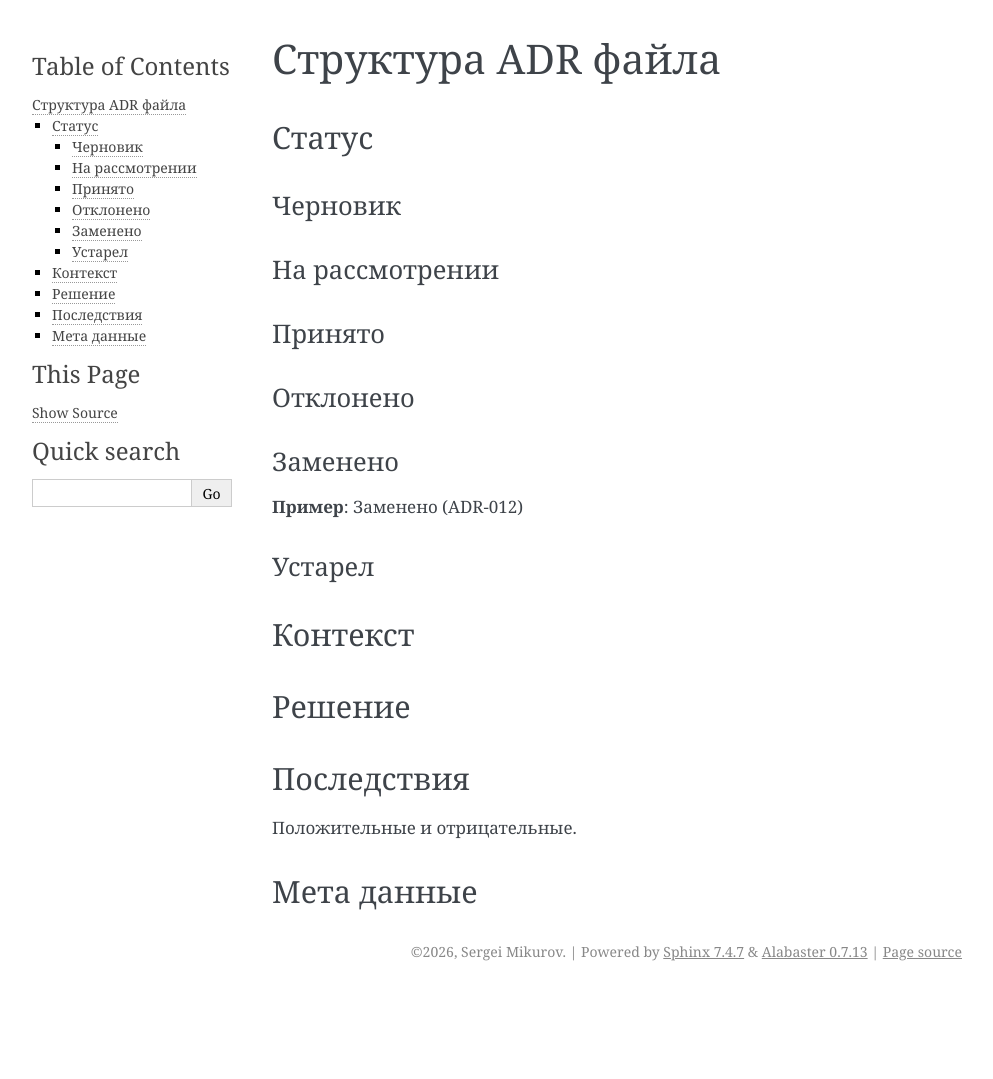
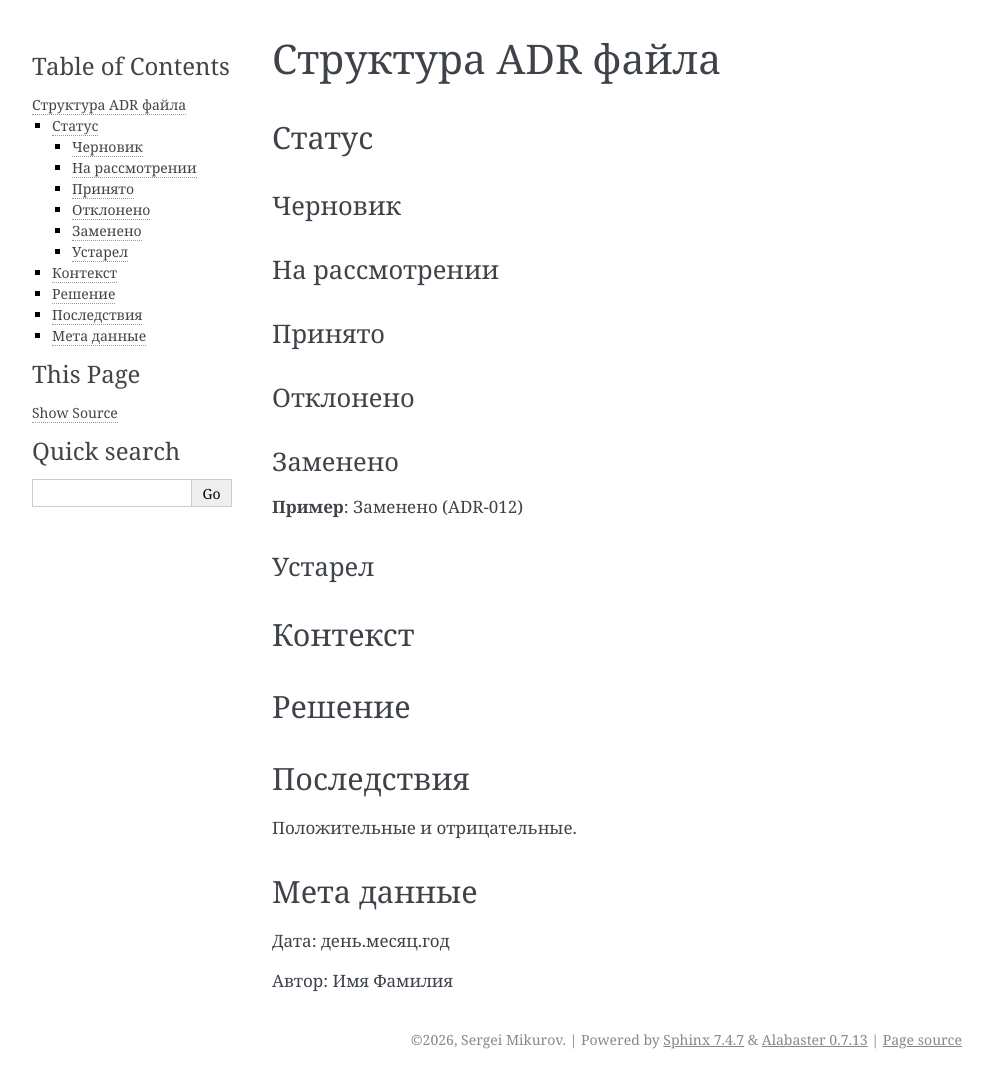
Before and after one commit to svmikurov/tt-ai-api, a Sphinx documentation site: the page built from docs/source/guides/adr/structure.rst, in a window 1280 px wide. Shown: the whole page, without its empty margins (148-1141 px from the left). Built offline with Sphinx 7.4.7, drawn with Linux system fonts in a browser that asks for light colours; before the commit the page ends 991 px from its top, so only the background shows below that.

Commit message:
docs(adr): Add metadata example for file structure

```diff
--- a/docs/source/guides/adr/structure.rst
+++ b/docs/source/guides/adr/structure.rst
@@ -39,3 +39,7 @@
 
 Мета данные
 ===========
+
+Дата: день.месяц.год
+
+Автор: Имя Фамилия
```
